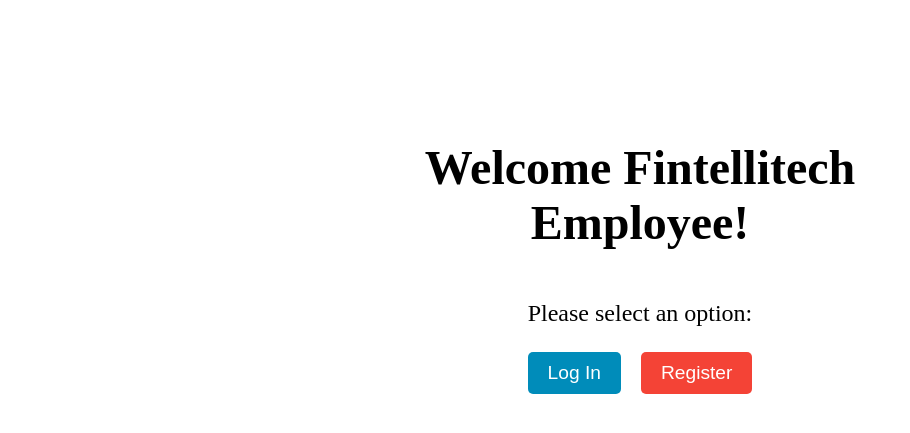
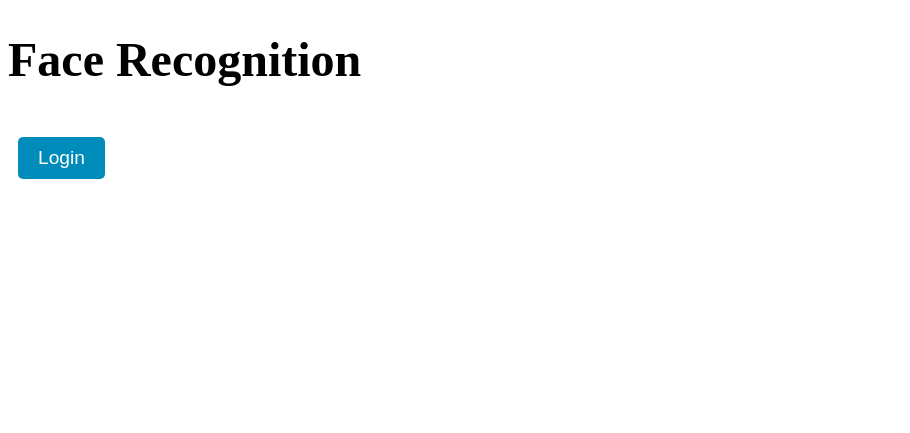
Before and after one commit to AlexM141200/Fintellitech, a Flask app: page /login in a window 1280 px wide. Shown: the top 433 px of the page, without its empty margins (0-910 px from the left). Run offline with Flask 3, Linux system fonts and the light colour scheme.

Commit message:
Tweaks to HTML pages

```diff
--- a/fintellitech.py
+++ b/fintellitech.py
@@ -35,6 +35,8 @@ def chat():
 # dfu = face.Dlib_Face_Unlock()
 
 # Route for the face recognition functionality
+
+
 @app.route('/authenticate', methods=['POST'])
 def authenticate():
     user = dfu.ID()
@@ -53,21 +55,20 @@ def login():
 def register():
     if request.method == 'POST':
         name = request.form['name']
-        #Create images folder
+        # Create images folder
         if not os.path.exists("images"):
             os.makedirs("images")
-        #Create folder of person (IF NOT EXISTS) in the images folder
+        # Create folder of person (IF NOT EXISTS) in the images folder
         Path("images/"+name).mkdir(parents=True, exist_ok=True)
-        #Obtain the number of photos already in the folder
+        # Obtain the number of photos already in the folder
         numberOfFile = len([filename for filename in os.listdir('images/' + name)
                             if os.path.isfile(os.path.join('images/' + name, filename))])
-        #Add 1 because we start at 1
-        numberOfFile+=1
-        #Take a photo code
+        # Add 1 because we start at 1
+        numberOfFile += 1
+        # Take a photo code
         cam = cv2.VideoCapture(0)
 
         cv2.namedWindow("test")
-
 
         while True:
             ret, frame = cam.read()
@@ -87,7 +88,8 @@ def register():
                 img_name = str(numberOfFile)+".png"
                 cv2.imwrite(img_name, frame)
                 print("{} written!".format(img_name))
-                os.replace(str(numberOfFile)+".png", "images/"+name.lower()+"/"+str(numberOfFile)+".png")
+                os.replace(str(numberOfFile)+".png", "images/" +
+                           name.lower()+"/"+str(numberOfFile)+".png")
                 cam.release()
                 cv2.destroyAllWindows()
                 break
@@ -97,8 +99,12 @@ def register():
         return render_template('register.html')
 
 
+@ app.route("/")
+def landingpage():
+    return render_template('landingPage.html')
 
-@ app.route("/")
+
+@ app.route("/chatbot")
 def homepage():
     user = request.args.get('user', '')
     return render_template('chat.html', user=user)
--- a/templates/chat.html
+++ b/templates/chat.html
@@ -11,6 +11,7 @@
 </head>
 
 <body>
+    <h1 style="text-transform: capitalize;"> Welcome {{ user }} to the chat! </h1>
     <h1>Chatbot</h1>
     <button id="logout-button">Log out</button>
     <div id="chat-window"></div>
--- a/templates/login.html
+++ b/templates/login.html
@@ -2,19 +2,35 @@
 <html>
 
 <head>
-    <title>Login Page</title>
+    <title>Face Recognition Login</title>
     <link rel="stylesheet" type="text/css" href="{{ url_for('static', filename='login.css', _template='templates') }}">
 </head>
 
 <body>
-    <div id="login-container">
-        <h1>Welcome Fintellitech Employee!</h1>
-        <p>Please select an option:</p>
-        <div id="button-container">
-            <button id="login-button" type="button">Log In</button>
-            <button id="register-button" type="button">Register</button>
-        </div>
-    </div>
+    <h1>Face Recognition</h1>
+    <button id="login-button">Login</button>
+    <p id="login-message"></p>
+    <script>
+        $(document).ready(function () {
+            $('#login-button').on('click', function () {
+                $.ajax({
+                    url: '/authenticate',
+                    type: 'POST',
+                    success: function (response) {
+                        if (response.success) {
+                            // Redirect to chat.html with the user as a query parameter
+                            alert("User " + (response.user) + " successfully logged in!");
+                            window.location.href = '/chatbot?user=' + encodeURIComponent(response.user);
+                        } else {
+                            $('#login-message').text(response.message);
+                        }
+                    }
+                });
+            });
+        });
+    </script>
+
+
 </body>
 
 </html>
```
Also changed, not shown: templates/landingPage.html (added, +20 -0 lines), templates/register.html (+1 -5 lines).
